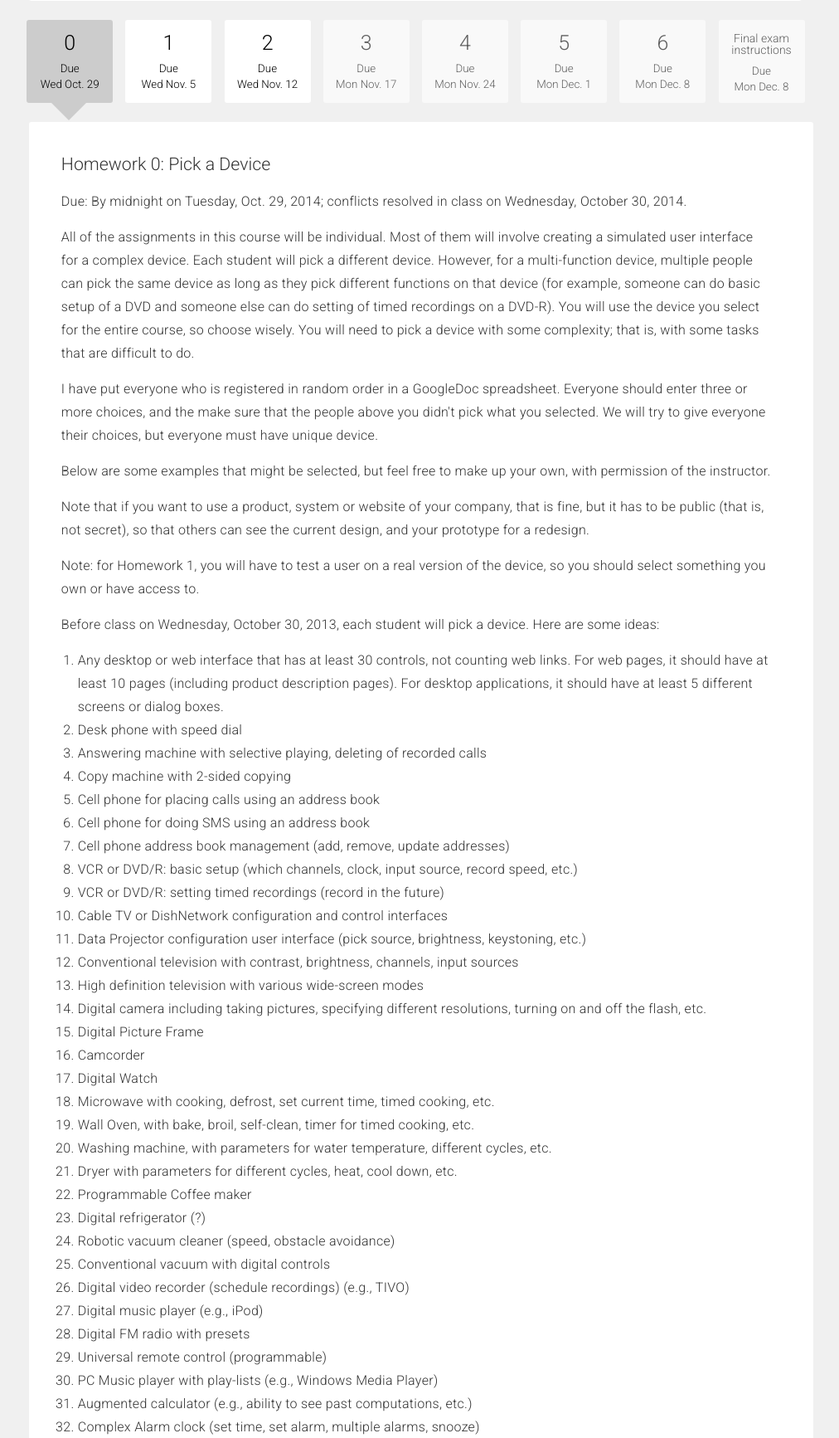
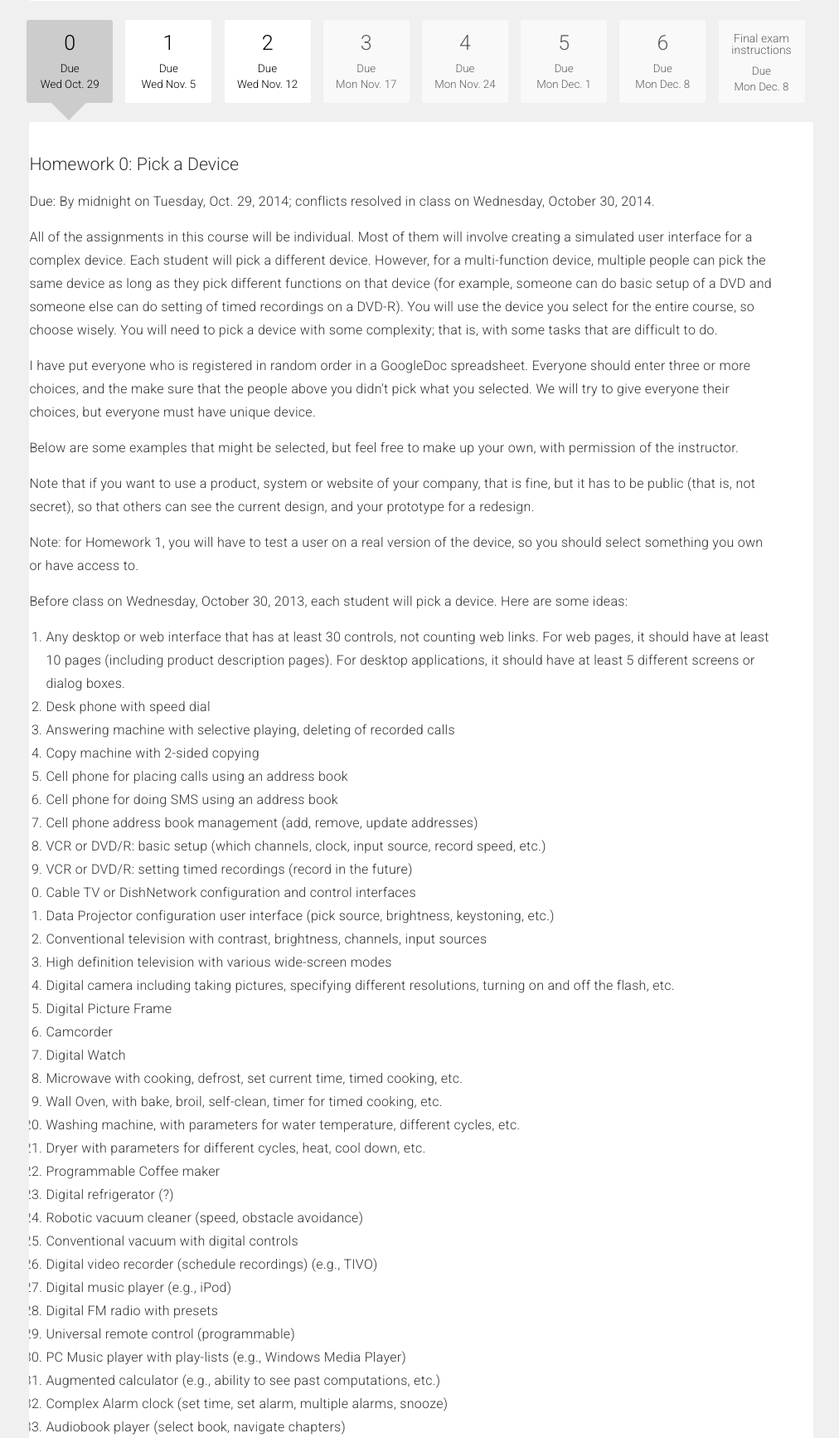
Before and after one commit to julieeckstrom/HCI-for-executives-website, a PHP site: page /homework.html in a window 1280 px wide. Shown: the part 192-1925 px from the top of the page at 83% size, without its empty margins (139-1151 px from the left). Run offline with PHP 8.4, Linux system fonts and the light colour scheme.

Commit message:
changed class interior to full-width section class

```diff
--- a/assets/css/styles.less
+++ b/assets/css/styles.less
@@ -99,37 +99,33 @@ article {
 section {
 	margin-top: 23px;
 	margin-left: 1.5%;
-	width: 61%;
-	padding-left: 4%;
 	padding-right: 5%;
-	padding-bottom: 80px;
-	display: inline-block;
-	vertical-align: top;
-	background-color: #fff;
-	.body-border;
-}
-
-.interior {
-	margin-top: 23px;
-	margin-left: 1.5%;
-	margin-right: 1.5%;
-	padding-right: 5%;
-	display: block;
 	vertical-align: top;
 	background-color: #fff;
 	.body-border;
 	overflow: hidden;
-}
 
-.interior p {
+	.full-width {
+		display: block;
+		margin-right: 1.5%;
+
+		p {
 			line-height: 14pt;
 		}
 
-.interior img {
+		img {
 			width: 33.33%;
 			height: auto;
 		}
+	}
 
+	.half-width {
+		width: 61%;
+		display: inline-block;
+		padding-left: 4%;
+		padding-bottom: 80px;
+	}
+}
 
 .content nav {
 	padding-top: 40px;
--- a/homework.html
+++ b/homework.html
@@ -79,7 +79,7 @@
                 <!-- Homework 0-->
                 <div class="carousel-inner">
                     <div class="active item" data-slide-number="0">
-                        <section class="homework">
+                        <section class="full-width homework">
                             <div class="content">
                                 <script src="homeworks/homework0.js"></script>
                             </div>
@@ -88,7 +88,7 @@
 
                     <!--Homework 1-->
                     <div class="item" data-slide-number="1">
-                        <section class="homework">
+                        <section class="full-width homework">
                             <div class="content">
                                 <script src="homeworks/homework1.js"></script>
                             </div>
@@ -97,7 +97,7 @@
 
                     <!-- Homework 2-->
                     <div class="item" data-slide-number="2">
-                        <section class="homework">
+                        <section class="full-width homework">
                         <div class="content">
                                 <script src="homeworks/homework2.js"></script>
                             </div>
@@ -106,7 +106,7 @@
 
                     <!-- Homework 3-->
                     <div class="item" data-slide-number="3">
-                        <section class="homework">
+                        <section class=" full-width homework">
                             <div class="content">
                                 <script src="homeworks/homework3.js"></script>
                             </div>
@@ -115,7 +115,7 @@
 
                     <!-- Homework 4-->
                     <div class="item" data-slide-number="4">
-                        <section class="homework">
+                        <section class="full-width homework">
                             <div class="content">
                                 <script src="homeworks/homework4.js"></script>
                             </div>
@@ -124,7 +124,7 @@
 
                     <!-- Homework 5-->
                     <div class="item" data-slide-number="5">
-                        <section class="homework">
+                        <section class="full-width homework">
                             <div class="content">
                                 <script src="homeworks/homework5.js"></script>
                             </div>
@@ -133,7 +133,7 @@
 
                     <!-- Homework 6-->
                     <div class="item" data-slide-number="6">
-                        <section class="homework">
+                        <section class="full-width homework">
                             <div class="content">
                                 <script src="homeworks/homework6.js"></script>
                             </div>
@@ -142,7 +142,7 @@
 
                     <!-- Final Exam Instructions-->
                     <div class="item" data-slide-number="7">
-                        <section class="homework">
+                        <section class="full-width homework">
                             <div class="content">
                                 <h3 class="first-header">Final Exam Instructions</h3>
                             </div>
```
Lines whose indentation alone changed are shown as unchanged.
